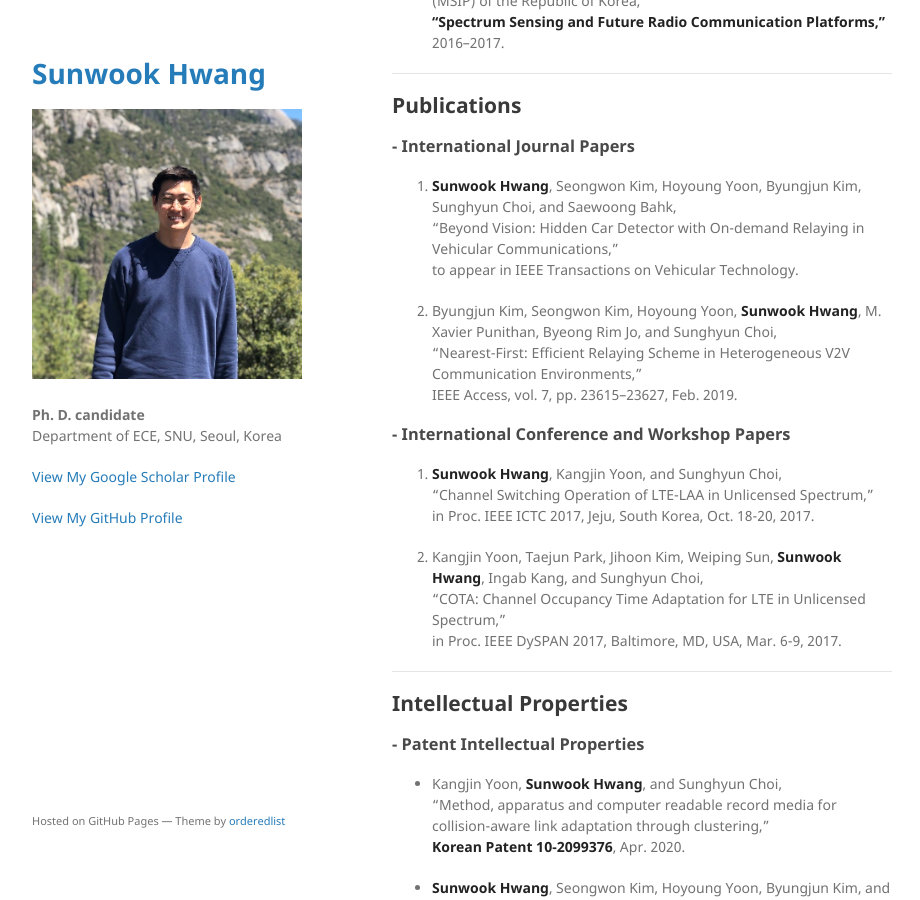
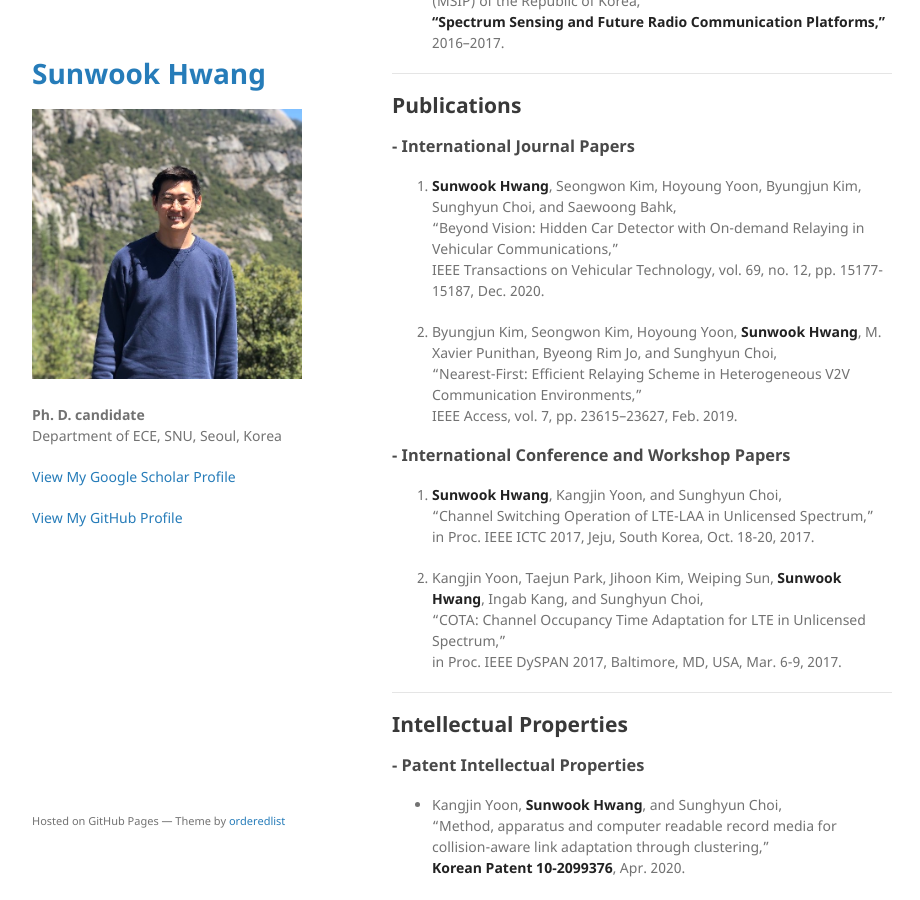
Before and after one commit to jeongjun-park/jeongjun-park.github.io, a Jekyll site: the page built from index.md, in a window 1280 px wide and 900 px high, scrolled down 1516 px. Shown: the whole window, without its empty margins (178-1098 px from the left). Built offline with Jekyll 4.4.1, drawn with Linux system fonts in a browser that asks for light colours; our own code applies the rules of GitHub Pages for plain Markdown files.

Commit message:
210122-update-paper

```diff
--- a/index.md
+++ b/index.md
@@ -58,7 +58,7 @@ at Samsung Research)
 ### - International Journal Papers
 1.  **Sunwook Hwang**, Seongwon Kim, Hoyoung Yoon, Byungjun Kim, Sunghyun Choi, and Saewoong Bahk,
 "Beyond Vision: Hidden Car Detector with On-demand Relaying in Vehicular Communications,"
-to appear in IEEE Transactions on Vehicular Technology.
+IEEE Transactions on Vehicular Technology, vol. 69, no. 12, pp. 15177-15187, Dec. 2020.
 
 2. Byungjun Kim, Seongwon Kim, Hoyoung Yoon, **Sunwook Hwang**, M. Xavier Punithan, Byeong Rim Jo, and Sunghyun Choi,
 "Nearest-First: Efficient Relaying Scheme in Heterogeneous V2V Communication Environments,"
```
